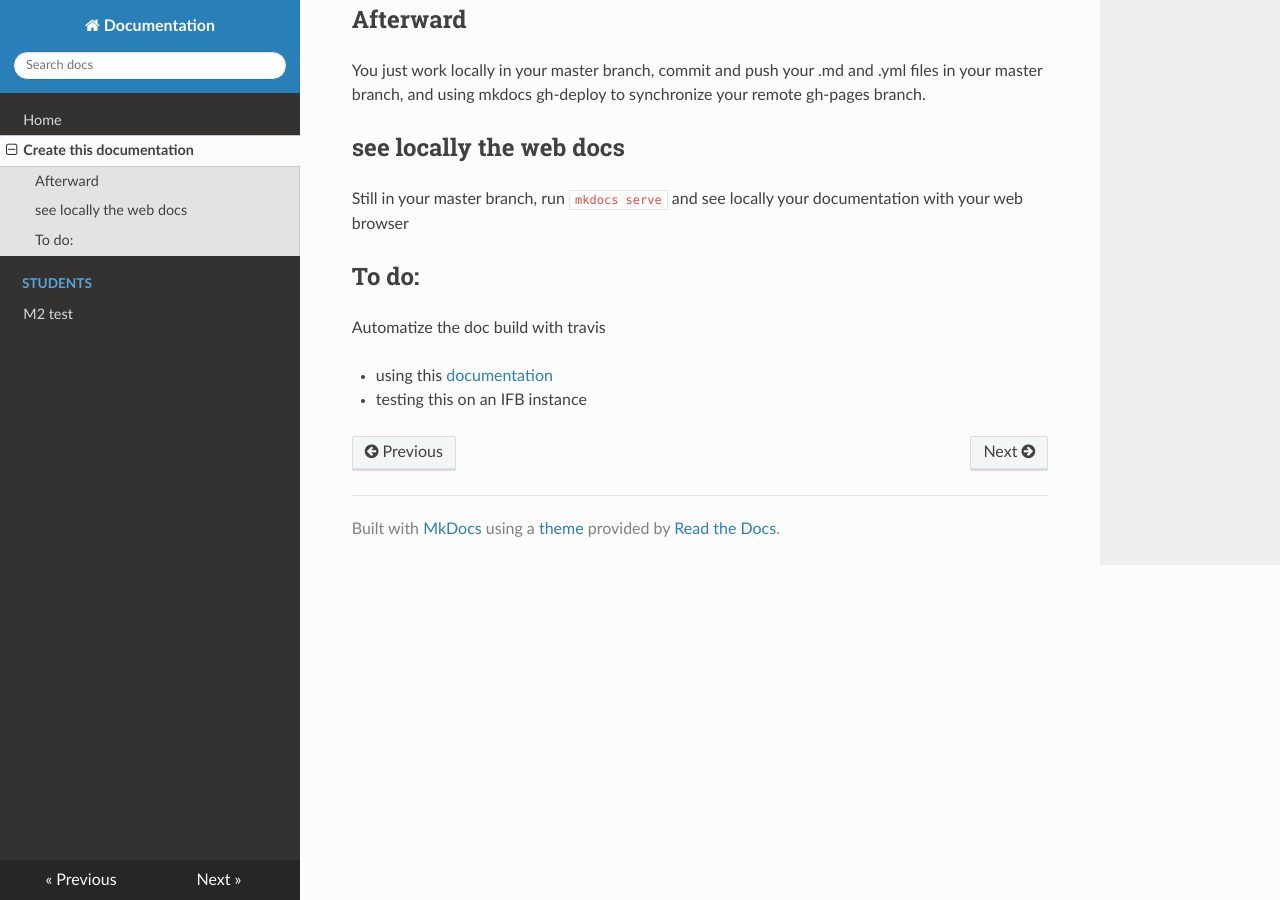
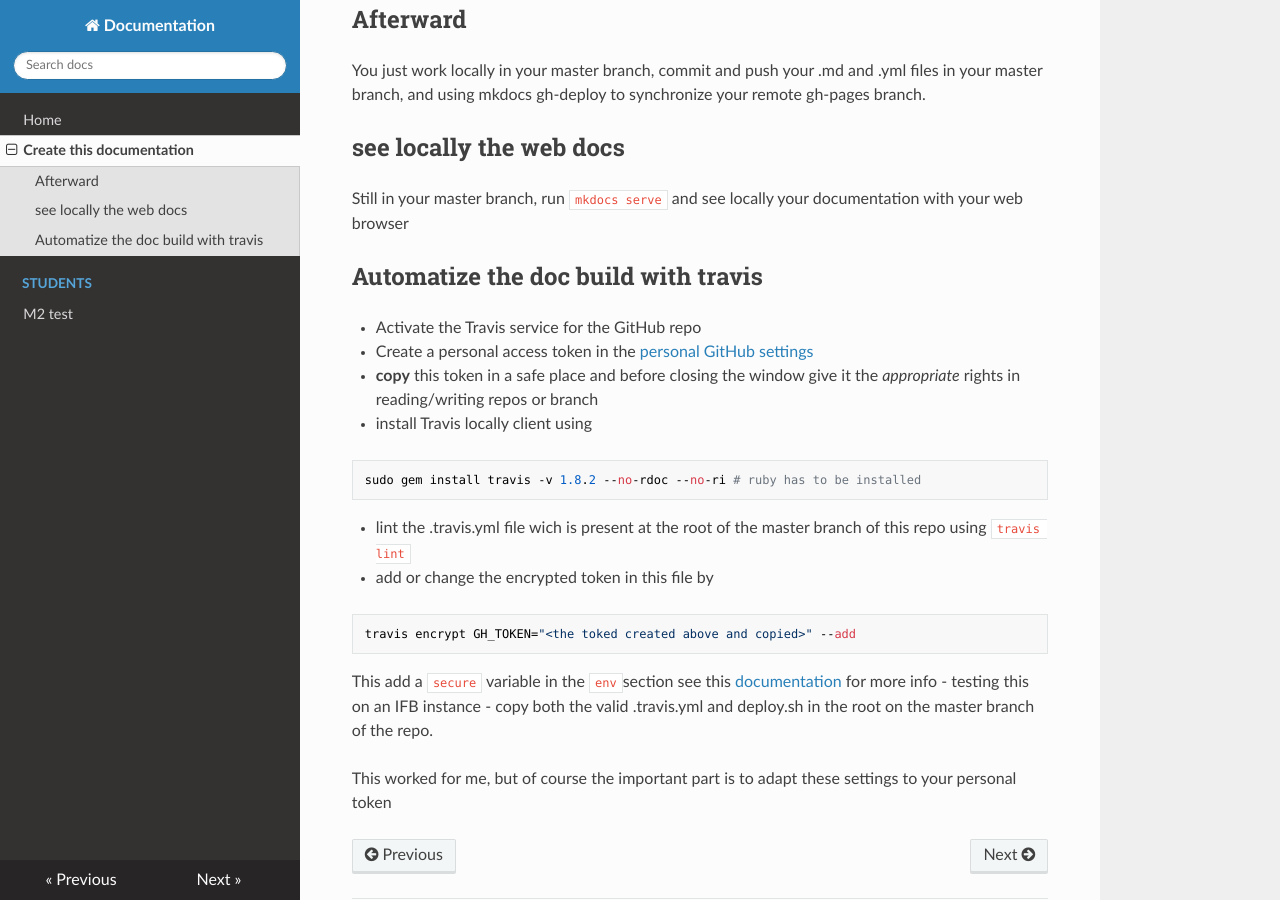
Before and after one commit to drosofff/docs, an MkDocs documentation site: the page built from docs/mkdocs_publishing.md, in a window 1280 px wide and 900 px high, scrolled down 461 px. Built offline with MkDocs 1.6.1, drawn with Linux system fonts in a browser that asks for light colours; nearby versions of some CDN libraries; old or Windows-style settings are respelled for this version of MkDocs.

Commit message:
complete documentation on automatic mkdocs site build

````diff
--- a/docs/mkdocs_publishing.md
+++ b/docs/mkdocs_publishing.md
@@ -20,8 +20,22 @@ You just work locally in your master branch, commit and push your .md and .yml f
 ## see locally the web docs
 Still in your master branch, run `mkdocs serve` and see locally your documentation with your web browser
 
-## To do:
-Automatize the doc build with travis
+## Automatize the doc build with travis
+- Activate the Travis service for the GitHub repo
+- Create a personal access token in the [personal GitHub settings](https://github.com/settings/tokens)
+- **copy** this token in a safe place and before closing the window give it the *appropriate* rights in reading/writing repos or branch
+- install Travis locally client using
+```
+sudo gem install travis -v 1.8.2 --no-rdoc --no-ri # ruby has to be installed
+```
+- lint the .travis.yml file wich is present at the root of the master branch of this repo using `travis lint`
+- add or change the encrypted token in this file by
+```
+travis encrypt GH_TOKEN="<the toked created above and copied>" --add
+```
+This add a `secure` variable in the `env`section
+see this [documentation](http://stackoverflow.com/questions/18027115/committing-via-travis-ci-failing) for more info
+- testing this on an IFB instance
+- copy both the valid .travis.yml and deploy.sh in the root on the master branch of the repo.
 
-- using this [documentation](http://stackoverflow.com/questions/18027115/committing-via-travis-ci-failing)
-- testing this on an IFB instance
+This worked for me, but of course the important part is to adapt these settings to your personal token
````
